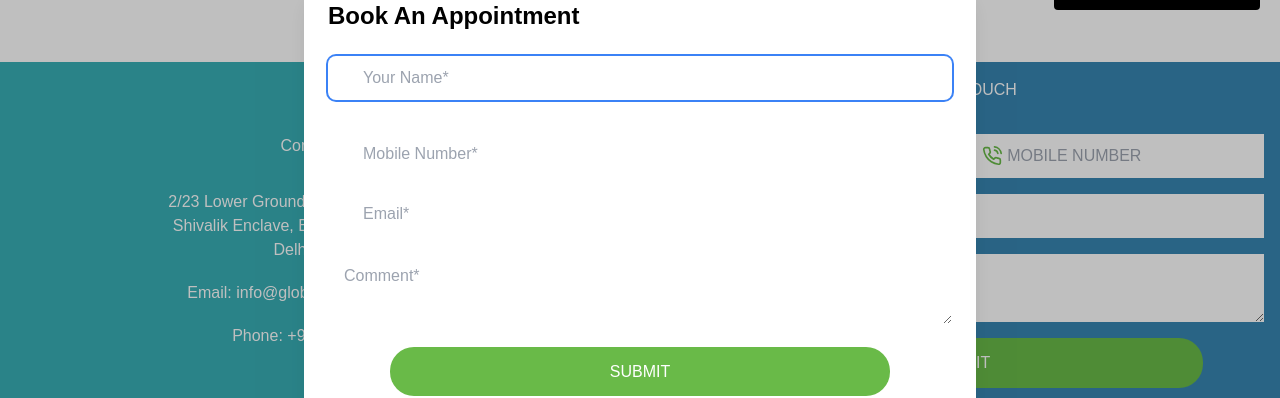
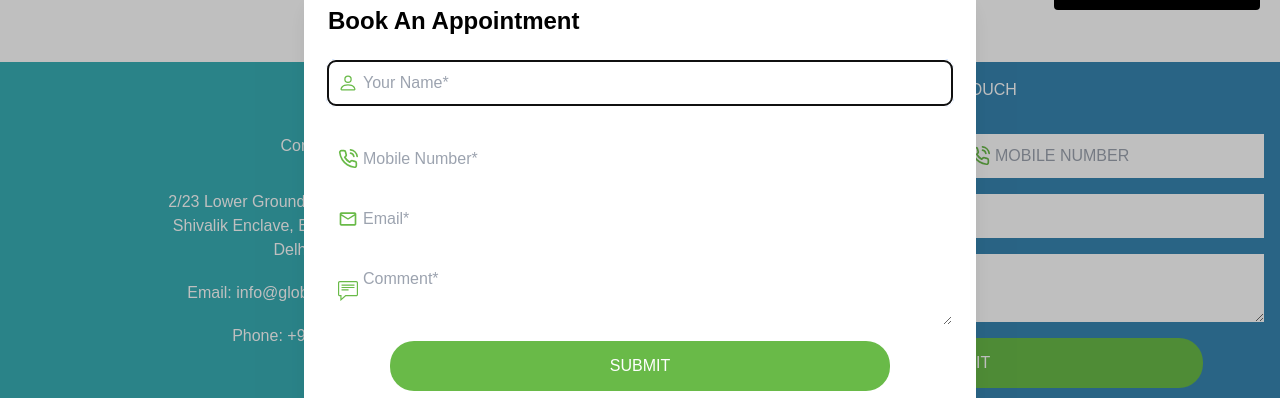
Before and after one commit to Manaskumar2/Dental_Implant, a React (Vite) app in the folder Web/: page /gallery in a window 1280 px wide. Both pictures are taken after a click on the button "BOOK AN APPOINTMENT". Shown: the part 202-600 px from the top of the page. Built offline with nearby package versions, Linux system fonts and the light colour scheme; no server answers.

Commit message:
Chges the styling of appointment dialog

```diff
--- a/Web/src/components/Navbar/Navbar.css
+++ b/Web/src/components/Navbar/Navbar.css
@@ -86,6 +86,13 @@
   margin: auto;
 }
 
+.input-row {
+    display: flex;
+    margin-bottom: 1rem;
+    justify-content: space-between;
+    width: 100%;
+    position: relative;
+  }
 
   /* Responsive Styles */
 
--- a/Web/src/components/Navbar/Navbar.jsx
+++ b/Web/src/components/Navbar/Navbar.jsx
@@ -3,6 +3,10 @@ import './Navbar.css';
 import {useNavigate } from "react-router";
 import { Dialog, Transition } from '@headlessui/react'
 import { Fragment, useState } from 'react'
+import { BsPerson } from 'react-icons/bs'
+import { FiPhoneCall } from 'react-icons/fi'
+import { MdOutlineEmail } from 'react-icons/md'
+import { TfiCommentAlt } from 'react-icons/tfi'
 import { toast } from "react-hot-toast";
 import axios from 'axios';
 
@@ -180,45 +184,49 @@ function Navbar() {
                   </Dialog.Title>
                   <div className="mt-4">
                     <form onSubmit={handleSubmit} className="flex flex-col space-y-4">
-                      <div className="mb-4">
+                      <div className="mb-4 input-row">
+                        <BsPerson className="icon" />
                         <input
                           type="text"
                           value={name}
                           placeholder="Your Name*"
                           onChange={(e) => setName(e.target.value)}
-                          className="px-4 py-3 border border-black rounded-lg focus:outline-none focus:ring-2 focus:ring-blue-500"
+                          className="px-4 py-3 border border-black rounded-lg focus:ring-2 focus:ring-blue-500"
                           style={{ textTransform: 'none' }}
                           name='name'
                         />
                       </div>
-                      <div className="mb-4">
+                      <div className="mb-4 input-row">
+                        <FiPhoneCall className="icon" />
                         <input
                           type="text"
                           value={phone}
                           placeholder="Mobile Number*"
                           onChange={(e) => setPhone(e.target.value)}
-                          className="px-4 py-3 border border-black rounded-lg focus:outline-none focus:ring-2 focus:ring-blue-500"
+                          className="px-4 py-3 border border-black rounded-lg focus:ring-2 focus:ring-blue-500"
                           style={{ textTransform: 'none' }}
                           name='phone'
                         />
                       </div>
-                      <div className="mb-4">
+                      <div className="mb-4 input-row">
+                        <MdOutlineEmail className="icon" />
                         <input
                           type="email"
                           value={email}
                           placeholder="Email*"
                           onChange={(e) => setEmail(e.target.value)}
-                          className="px-4 py-3 border border-black rounded-lg focus:outline-none focus:ring-2 focus:ring-blue-500"
+                          className="px-4 py-3 border border-black rounded-lg focus:ring-2 focus:ring-blue-500"
                           style={{ textTransform: 'none' }}
                           name='email'
                         />
                       </div>
-                      <div className="mb-4">
+                      <div className="mb-4 input-row">
+                        <TfiCommentAlt className="icon" />
                         <textarea
                           value={comment}
                           placeholder="Comment*"
                           onChange={(e) => setComment(e.target.value)}
-                          className="px-4 py-3 border border-black rounded-lg focus:outline-none focus:ring-2 focus:ring-blue-500"
+                          className="border border-black rounded-lg  focus:ring-2 focus:ring-blue-500"
                           style={{ textTransform: 'none' }}
                           name='comment'
                         ></textarea>
```
